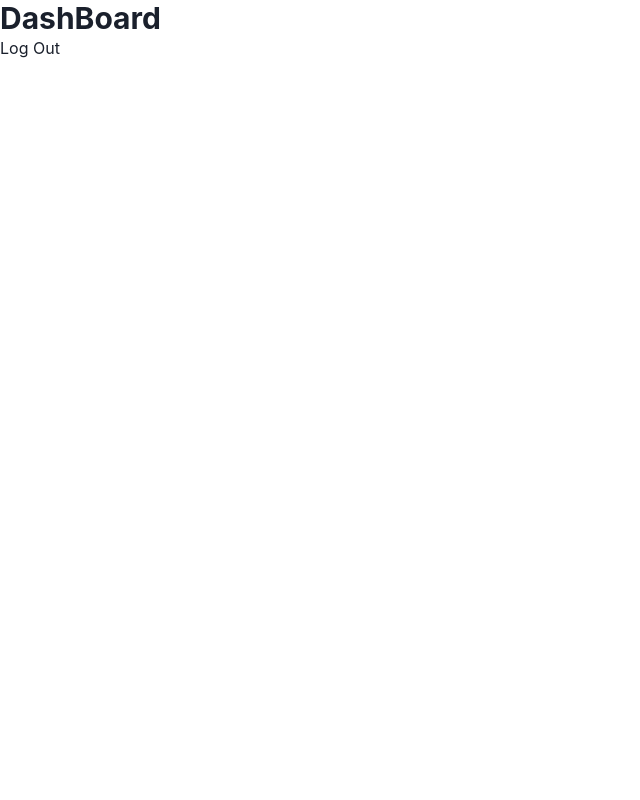
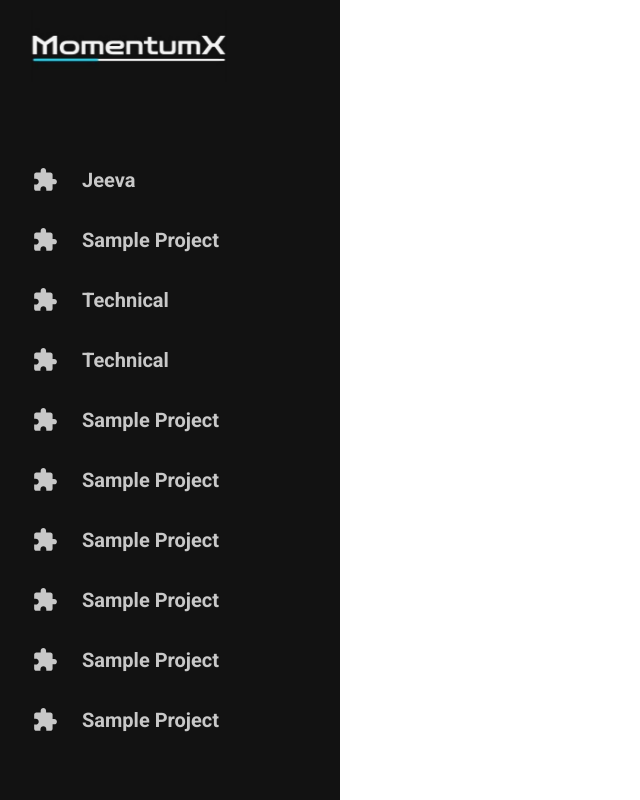
Before and after one commit to kalviumcommunity/MomentumX, a React (Vite) app in the folder FrontEnd/: page /dashboard in a window 1280 px wide. Shown: the whole page, without its empty margins (0-640 px from the left). Built offline with nearby package versions, Linux system fonts and the light colour scheme; no server answers.

Commit message:
Created NavBar for Dashboard
-Created NavBar
-Mock projects list
-User data below NavBar

```diff
--- a/FrontEnd/src/Components/Dashboard.jsx
+++ b/FrontEnd/src/Components/Dashboard.jsx
@@ -1,26 +1,40 @@
-import { useAuth0 } from "@auth0/auth0-react";
-import { Heading } from "@chakra-ui/react"
+import { Box, Flex, Image } from "@chakra-ui/react";
+import ProjectsList from "./Services/ProjectsList";
 import UserProfile from "./UserProfile";
 
 function Dashboard() {
-    const LogoutButton = () => {
-        const { logout } = useAuth0();
-
-        return (
-          <button onClick={() => logout({ logoutParams: { returnTo: window.location.origin } })}>
-            Log Out
-          </button>
-        );
-      };
-
 
     return (
         <>
-            <Heading fontSize="30px">DashBoard</Heading>
-            <UserProfile />
-            {LogoutButton()}
+            <Box
+                bgColor="#121212"
+                height="100vh"
+                width="340px"
+                position="fixed"
+                left="0px"
+                top="0px"
+                zIndex="-1"
+            ></Box>
+            <Flex
+                height="calc(100vh - 50px)"
+                width="340px"
+                flexDir="column"
+                justifyContent="space-between"
+                alignItems="flex-start"
+                margin="10px 0px 40px 0px"
+            >
+                <Image
+                    src="./assets/MomentumXLogo.jpeg"
+                    alt="MomentumX"
+                    height="72px"
+                    width="194px"
+                    marginLeft="32px"
+                />
+                <ProjectsList/>
+                <UserProfile />
+            </Flex>
         </>
-    )
+    );
 
 }
 
--- /dev/null
+++ b/FrontEnd/src/Components/Logout.jsx
@@ -0,0 +1,37 @@
+import LogoutIcon from '@mui/icons-material/Logout';
+import { useAuth0 } from "@auth0/auth0-react";
+import { Button } from '@chakra-ui/react';
+
+const LogoutButton = () => {
+    const { logout } = useAuth0();
+
+    return (
+        <Button
+            sx={{
+                bgColor: "#121212",
+                padding: "0px",
+                height: "28px",
+                minWidth: "28px",
+                maxWidth: "28px",
+                "&:hover" : {
+                    cursor: "pointer",
+                    bgColor: "#121212"
+                }
+            }}
+            onClick={() =>
+                logout({ logoutParams: { returnTo: window.location.origin } })
+            }
+
+        >
+            <LogoutIcon
+                sx={{
+                    color: "#C8C8C8",
+                    fontSize: "28px",
+                    transform: "rotate(180deg)",
+                }}
+            />
+        </Button>
+    );
+};
+
+export default LogoutButton
--- /dev/null
+++ b/FrontEnd/src/Components/Services/ProjectsList.jsx
@@ -0,0 +1,64 @@
+import { useState, useEffect } from "react";
+import { Flex, Text } from "@chakra-ui/react";
+import mockData from './mock.json'
+import Puzzle from '@mui/icons-material/Extension';
+
+function ProjectsList() {
+  const [data, setData] = useState([]);
+
+  useEffect(() => {
+    setData(mockData);
+  }, []);
+
+  return (
+      <Flex
+          flexDir="column"
+          justifyContent="flex-start"
+          alignItems="flex-start"
+          overflowY="scroll"
+          width="calc(100%)"
+          height="calc(100% - 140px)"
+          sx={{
+              "&::-webkit-scrollbar": {
+                  display: "none",
+              },
+          }}
+      >
+          {data.length > 0 ? (
+              data.map((item, index) => (
+                  <Flex
+                      sx={{
+                          "&:hover": {
+                              cursor: "pointer",
+                              bgColor: "#242424",
+                          },
+                      }}
+                      alignItems="center"
+                      width="100%"
+                      minHeight="60px"
+                  >
+                      <Puzzle
+                          sx={{
+                              color: "#C8C8C8",
+                              fontSize: "26px",
+                              marginLeft: "32px"                          }}
+                      />
+                      <Text
+                          className="sub-heading"
+                          marginLeft="24px"
+                          fontWeight="bold"
+                          color="#C8C8C8"
+                          key={index}
+                      >
+                          {item.name}
+                      </Text>
+                  </Flex>
+              ))
+          ) : (
+              <Text>Loading...</Text>
+          )}
+      </Flex>
+  );
+}
+
+export default ProjectsList
--- /dev/null
+++ b/FrontEnd/src/Components/Services/mock.json
@@ -0,0 +1,53 @@
+[
+    {
+        "name": "Jeeva"
+    },
+    {
+        "name": "Sample Project"
+    },
+    {
+        "name": "Technical"
+    },
+    {
+        "name": "Technical"
+    },
+    {
+        "name": "Sample Project"
+    },
+    {
+        "name": "Sample Project"
+    },
+    {
+        "name": "Sample Project"
+    },
+    {
+        "name": "Sample Project"
+    },
+    {
+        "name": "Sample Project"
+    },
+    {
+        "name": "Sample Project"
+    },
+    {
+        "name": "Sample Project"
+    },
+    {
+        "name": "Sample Project"
+    },
+    {
+        "name": "Sample Project"
+    },
+    {
+        "name": "Sample Project"
+    },
+    {
+        "name": "Sample Project"
+    },
+    {
+        "name": "Sample Project"
+    },
+    {
+        "name": "Sample Project"
+    }
+]
--- a/FrontEnd/src/Components/UserProfile.jsx
+++ b/FrontEnd/src/Components/UserProfile.jsx
@@ -1,22 +1,76 @@
 import React from "react";
 import { useAuth0 } from "@auth0/auth0-react";
-import { Image } from '@chakra-ui/react'
+import { Avatar, createTheme, ThemeProvider } from '@mui/material';
+import LogoutButton from "./Logout";
+import { Flex, Text, Box } from "@chakra-ui/react";
+
 
 const UserProfile = () => {
   const { user, isAuthenticated, isLoading } = useAuth0();
 
   if (isLoading) {
-    return <div>Loading ...</div>;
+    return <Box className="x-small" width="100%" color="#929292" textAlign="center">Loading ...</Box>;
   }
 
+  const theme = createTheme({
+    typography: {
+      fontFamily: "Roboto, sans-serif"
+    },
+  });
+
+  function getInitials(fullName) {
+    const names = fullName.split(' ');
+    const initials = names.map(name => name[0]).join('');
+    return initials;
+  }
+
+  function getRandomLightColor() {
+    return `hsl(${Math.random() * 360}, 100%, 80%)`;
+  }
+
+  const randomColor = getRandomLightColor();
+
+
   return (
-    isAuthenticated && (
-      <div>
-        <Image src={user.picture} alt={user.name} referrerPolicy="no-referrer" />
-        <h2>{user.name}</h2>
-        <p>{user.email}</p>
-      </div>
-    )
+      isAuthenticated && (
+          <Box width="calc(100% - 32px)" margin="0px 16px">
+              <Flex flexDirection="row" justifyContent="space-between" alignItems="center">
+                  <Flex flexDirection="row" justifyContent="flex-start" alignItems="center">
+                      <ThemeProvider theme={theme}>
+                          {user.picture ? (
+                              <Avatar
+                                  sx={{
+                                      height: "40px",
+                                      width: "40px",
+                                  }}
+                                  imgProps={{ referrerPolicy: "no-referrer" }}
+                                  src={user.picture}
+                                  alt={user.name}
+                              ></Avatar>
+                          ) : (
+                              <Avatar
+                                  className="small"
+                                  sx={{
+                                      bgcolor: randomColor,
+                                      color: "#1E1E1E",
+                                      fontWeight: "bold",
+                                      height: "40px",
+                                      width: "40px",
+                                  }}
+                              >
+                                  {getInitials(user.name)}
+                              </Avatar>
+                          )}
+                      </ThemeProvider>
+                      <Flex marginLeft="8px" flexDirection="column" justifyContent="space-between" alignContent="flex-start">
+                          <Text fontWeight="bold" className="x-small" color="#C8C8C8">{user.name}</Text>
+                          <Text fontWeight="medium" className="xx-small" color="#929292">{user.email}</Text>
+                      </Flex>
+                  </Flex>
+                  {<LogoutButton />}
+              </Flex>
+          </Box>
+      )
   );
 };
 
--- a/FrontEnd/src/Styles/App.css
+++ b/FrontEnd/src/Styles/App.css
@@ -38,6 +38,11 @@ html {
 /* Font Sizes */
 
 
+.xx-small {
+    font-family: 'Open Sans', sans-serif;
+    font-size: 12px !important;
+}
+
 .x-small {
     font-family: 'Open Sans', sans-serif;
     font-size: 14px !important;
@@ -52,3 +57,8 @@ html {
     font-family: 'Roboto', sans-serif;
     font-size: 24px !important;
 }
+
+.sub-heading {
+    font-family: 'Roboto', sans-serif;
+    font-size: 20px !important;
+}
```
